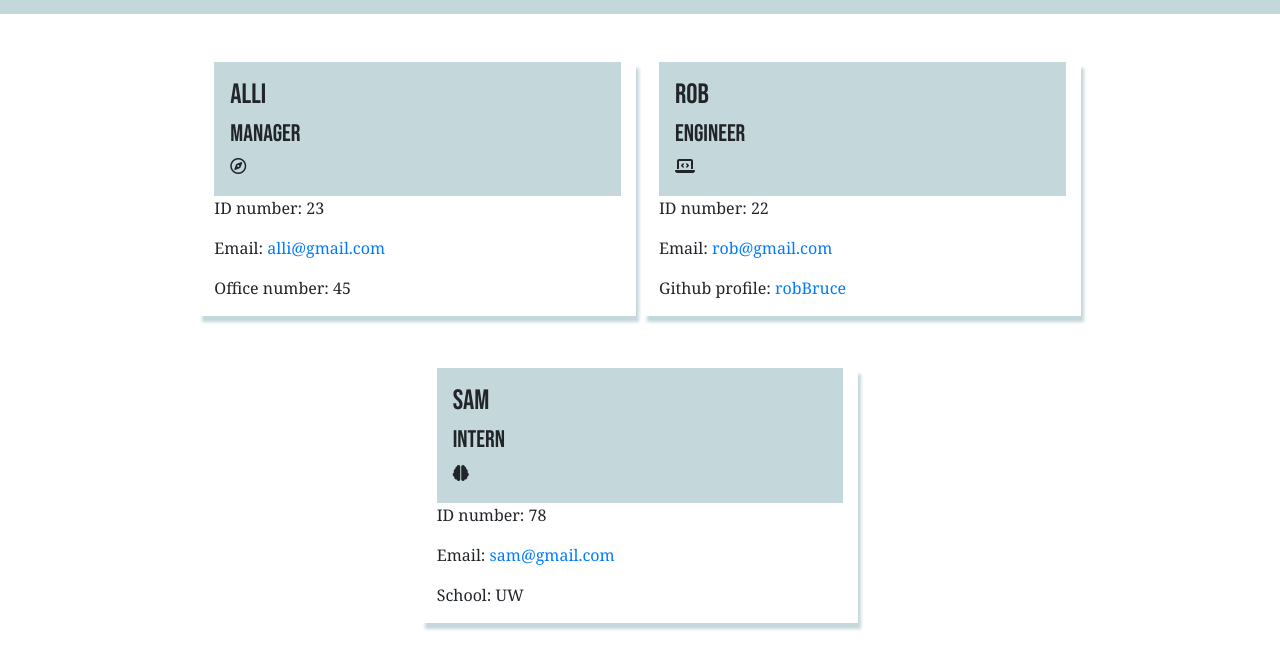
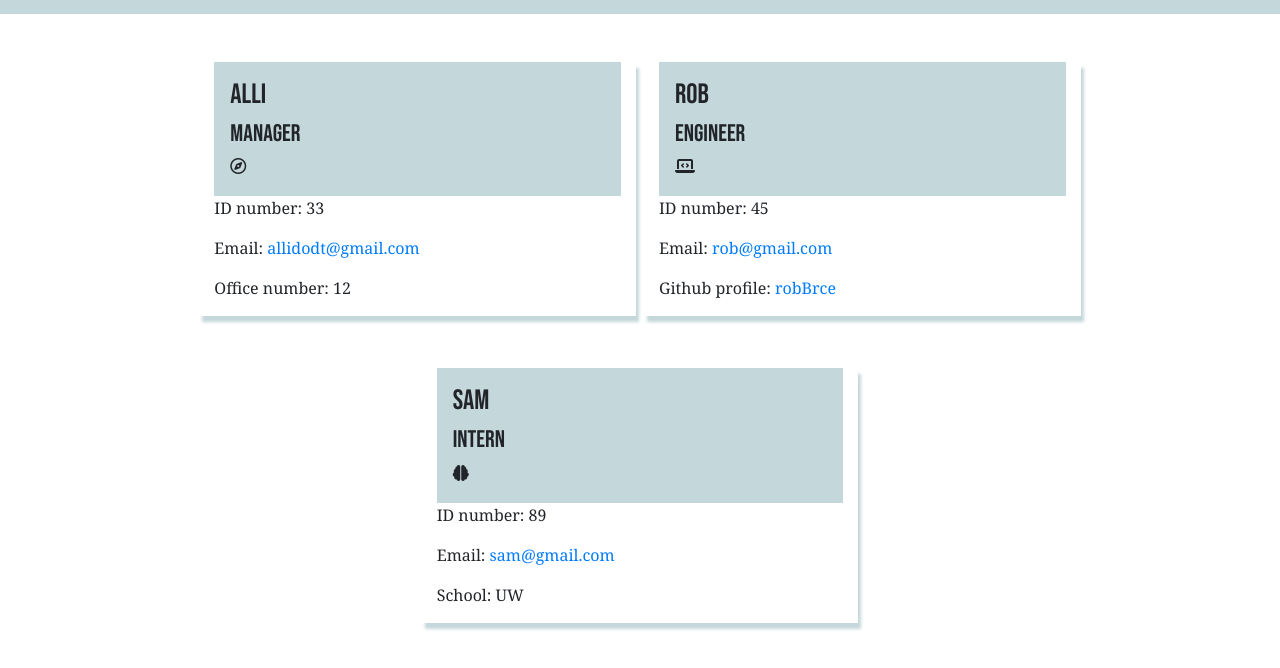
Before and after one commit to adodt/employee-cards, a website: page dist/index.html in a window 1280 px wide. Shown: the part 58-726 px from the top of the page. Drawn offline with nearby package versions, Linux system fonts and the light colour scheme.

Commit message:
new video

```diff
--- a/dist/index.html
+++ b/dist/index.html
@@ -32,9 +32,9 @@
                         <i class="fa-regular fa-compass"></i>
                     </div>
                     <div class="cardBody">
-                        <p>ID number: 23</p>
-                        <p>Email: <a href="mailto:alli@gmail.com">alli@gmail.com</a></p>
-                        <p>Office number: 45</p>
+                        <p>ID number: 33</p>
+                        <p>Email: <a href="mailto:allidodt@gmail.com">allidodt@gmail.com</a></p>
+                        <p>Office number: 12</p>
                     </div>
                 </div>
 
@@ -45,9 +45,9 @@
                         <i class="fa-solid fa-laptop-code"></i>
                     </div>
                     <div class="cardBody">
-                        <p>ID number: 22</p>
+                        <p>ID number: 45</p>
                         <p>Email: <a href="mailto:rob@gmail.com">rob@gmail.com</a></p>
-                        <p>Github profile: <a href="https://github.com/robBruce">robBruce</a></p>
+                        <p>Github profile: <a href="https://github.com/robBrce">robBrce</a></p>
                     </div>
                 </div>
 
@@ -58,7 +58,7 @@
                         <i class="fa-solid fa-brain"></i>
                     </div>
                     <div class="cardBody">
-                        <p>ID number: 78</p>
+                        <p>ID number: 89</p>
                         <p>Email: <a href="mailto:sam@gmail.com">sam@gmail.com</a></p>
                         <p>School: UW</p>
                     </div>
```
Also changed, not shown: README.md, 1 other file.
